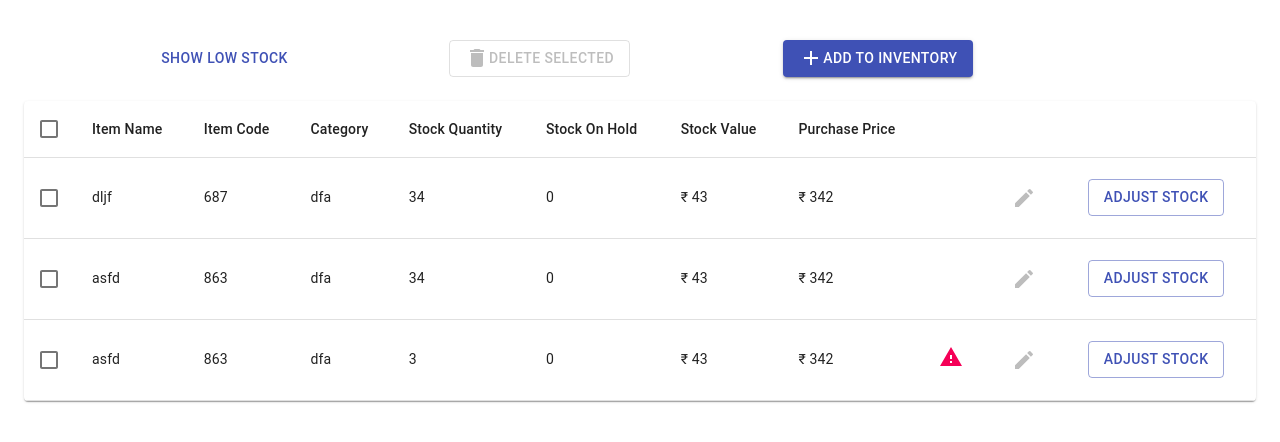
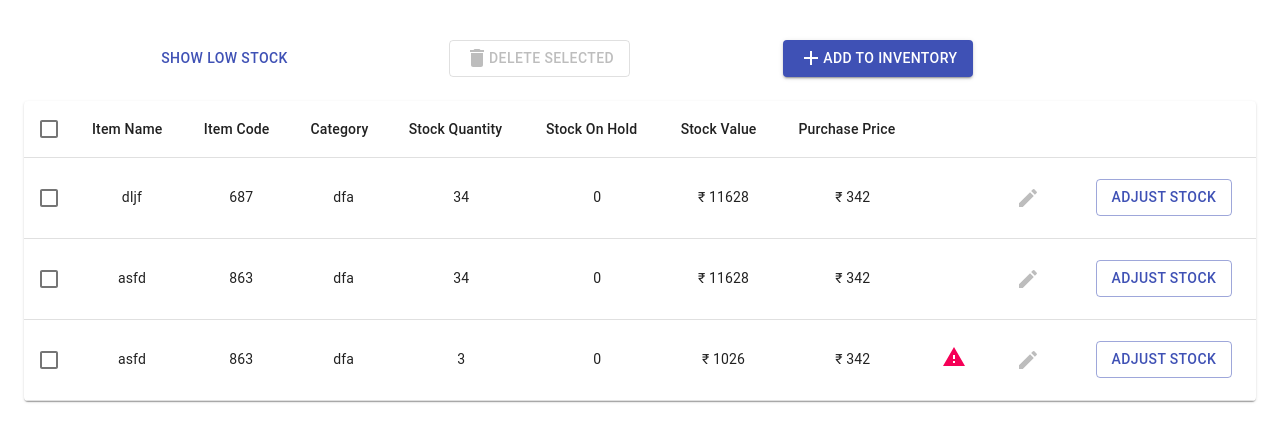
Before and after one commit to PriyaBihani/Solar-ladder-task, a React (Create React App) app in the folder client/: page / in a window 1280 px wide. Shown: the top 442 px of the page. Built offline with nearby package versions, Linux system fonts and the light colour scheme.

Commit message:
fix: adjust stock

```diff
--- a/client/src/components/AdjustStock.js
+++ b/client/src/components/AdjustStock.js
@@ -1,10 +1,26 @@
-import React from 'react';
+import { useState } from 'react';
 import { makeStyles } from '@material-ui/core/styles';
+import Box from '@material-ui/core/Box';
 import Modal from '@material-ui/core/Modal';
 import Backdrop from '@material-ui/core/Backdrop';
 import Fade from '@material-ui/core/Fade';
+import Button from '@material-ui/core/Button';
+import ButtonGroup from '@material-ui/core/Button';
 
-const useStyles = makeStyles((theme) => ({
+import Radio from '@material-ui/core/Radio';
+import RadioGroup from '@material-ui/core/RadioGroup';
+import FormControlLabel from '@material-ui/core/FormControlLabel';
+import FormControl from '@material-ui/core/FormControl';
+import FormLabel from '@material-ui/core/FormLabel';
+import TextField from '@material-ui/core/TextField';
+import FormGroup from '@material-ui/core/FormGroup';
+
+const useStyles = makeStyles((theme) => {
+	console.log(theme);
+	return {
+		root: {
+			...theme.typography,
+		},
 		modal: {
 			display: 'flex',
 			alignItems: 'center',
@@ -13,20 +29,30 @@ const useStyles = makeStyles((theme) => ({
 		paper: {
 			backgroundColor: theme.palette.background.paper,
 			width: '20%',
-		height: '60%',
+			height: '50%',
 			boxShadow: theme.shadows[5],
-		padding: theme.spacing(0, 4, 3),
+			padding: theme.spacing(0, 3, 3),
 		},
-}));
+	};
+});
 
-const AdjustStock = ({ adjustStockModalState, setAdjustStockModalState }) => {
+const AdjustStock = ({
+	adjustStockModalState,
+	setAdjustStockModalState,
+	data,
+	setAdjustStockModalData,
+}) => {
 	const classes = useStyles();
+	const [value, setValue] = useState('add');
+	const [adjustQuantity, setAdjustQuantity] = useState(0);
 
 	const handleClose = () => {
 		setAdjustStockModalState(!adjustStockModalState);
+		setAdjustStockModalData(null);
 	};
 
 	return (
+		data && (
 			<div>
 				<Modal
 					className={classes.modal}
@@ -39,11 +65,72 @@ const AdjustStock = ({ adjustStockModalState, setAdjustStockModalState }) => {
 					}}>
 					<Fade in={adjustStockModalState}>
 						<div className={classes.paper}>
-						<h2>Adjust Stock Quantity</h2>
+							<h3>Adjust Stock Quantity</h3>
+							<hr />
+							<Box marginBottom='10px'>
+								<b>Item Name: </b> {data.itemName} <br />
+							</Box>
+							<Box marginBottom='10px'>
+								<b>Current Stock: </b> {data.stockQuantity} <br />
+							</Box>
+							<FormControl component='fieldset' margin='normal'>
+								<FormLabel component='legend'>Add or Reduce Stock</FormLabel>
+								<RadioGroup
+									name='stock'
+									value={value}
+									onChange={(e) => setValue(e.target.value)}>
+									<FormGroup row>
+										<FormControlLabel
+											value='add'
+											control={<Radio />}
+											label='Add (+)'
+										/>
+										<FormControlLabel
+											value='reduce'
+											control={<Radio />}
+											label='Reduce (-)'
+										/>
+									</FormGroup>
+								</RadioGroup>
+							</FormControl>
+							<FormGroup row>
+								<FormControl margin='normal'>
+									<TextField
+										id='outlined-number'
+										label='Number'
+										type='number'
+										InputLabelProps={{
+											shrink: true,
+										}}
+										InputProps={{ inputProps: { min: 0 } }}
+										variant='outlined'
+										size='small'
+										value={adjustQuantity}
+										onChange={(e) => setAdjustQuantity(e.target.value)}
+									/>
+								</FormControl>
+							</FormGroup>
+							<Box marginBottom='10px'>
+								<b>Final Stock: </b>{' '}
+								{value === 'add'
+									? Number(data.stockQuantity) + Number(adjustQuantity)
+									: Number(data.stockQuantity) - Number(adjustQuantity)}{' '}
+								<br />
+							</Box>
+							<Box
+								marginTop='25px'
+								display='flex'
+								justifyContent='space-evenly'>
+								<Button variant='outlined'>Cancel</Button>
+								<Button variant='contained' color='primary'>
+									Save
+								</Button>
+							</Box>
 						</div>
 					</Fade>
 				</Modal>
 			</div>
+		)
 	);
 };
 
--- a/client/src/components/Inventory.js
+++ b/client/src/components/Inventory.js
@@ -18,6 +18,7 @@ import AdjustStock from './AdjustStock';
 
 export const Inventory = ({ selected, setSelected, data }) => {
 	const [adjustStockModalState, setAdjustStockModalState] = useState(false);
+	const [adjustStockModalData, setAdjustStockModalData] = useState(null);
 
 	const handleCheckboxClick = (event, id) => {
 		event.stopPropagation();
@@ -88,32 +89,35 @@ export const Inventory = ({ selected, setSelected, data }) => {
 										checked={isSelected(item.id)}
 									/>
 								</TableCell>
-								<TableCell component='th' scope='row'>
+								<TableCell component='th' scope='row' align='center'>
 									{item.itemName}
 								</TableCell>
-								<TableCell>{item.itemCode}</TableCell>
-								<TableCell>{item.category}</TableCell>
-								<TableCell>{item.stockQuantity}</TableCell>
-								<TableCell>{item.stockOnHold}</TableCell>
-								<TableCell>&#8377; {item.stockValue}</TableCell>
-								<TableCell>&#8377; {item.price}</TableCell>
-								<TableCell>
+								<TableCell align='center'>{item.itemCode}</TableCell>
+								<TableCell align='center'>{item.category}</TableCell>
+								<TableCell align='center'>{item.stockQuantity}</TableCell>
+								<TableCell align='center'>{item.stockOnHold}</TableCell>
+								<TableCell align='center'>
+									&#8377; {item.stockQuantity * item.price}
+								</TableCell>
+								<TableCell align='center'>&#8377; {item.price}</TableCell>
+								<TableCell align='center'>
 									{item.stockQuantity <= item.lowStockUnits && (
 										<Warning color='secondary' />
 									)}
 								</TableCell>
-								<TableCell>
+								<TableCell align='center'>
 									{' '}
 									<IconButton>
 										<Edit color='disabled' />{' '}
 									</IconButton>
 								</TableCell>
-								<TableCell>
+								<TableCell align='center'>
 									<Button
 										variant='outlined'
 										color='primary'
 										onClick={() => {
 											setAdjustStockModalState((prevState) => !prevState);
+											setAdjustStockModalData(item);
 										}}>
 										Adjust Stock
 									</Button>
@@ -126,6 +130,8 @@ export const Inventory = ({ selected, setSelected, data }) => {
 			<AdjustStock
 				adjustStockModalState={adjustStockModalState}
 				setAdjustStockModalState={setAdjustStockModalState}
+				data={adjustStockModalData}
+				setAdjustStockModalData={setAdjustStockModalData}
 			/>
 		</Box>
 	);
```
Lines whose indentation alone changed are shown as unchanged.
